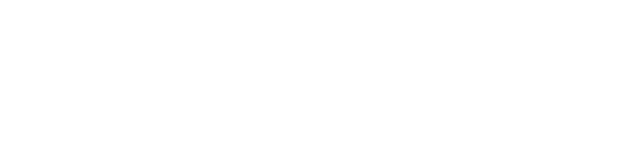
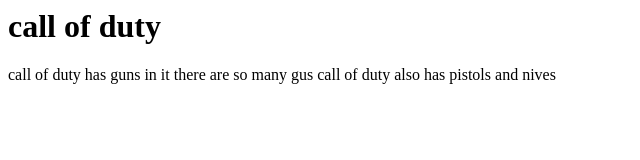
Before and after one commit to DJsmartkid/Call-of-duty, a plain HTML site: page index.html in a window 1280 px wide. Shown: the whole page, without its empty margins (0-640 px from the left). Drawn offline with Linux system fonts and the light colour scheme.

Commit message:
added paragraph

```diff
--- a/index.html
+++ b/index.html
@@ -6,6 +6,7 @@
     <title>call of duty</title>
 </head>
 <body>
-
+    <h1>call of duty</h1>
+    <p>call of duty has guns in it there are so many gus call of duty also has pistols and nives</p>
 </body>
 </html>
```
